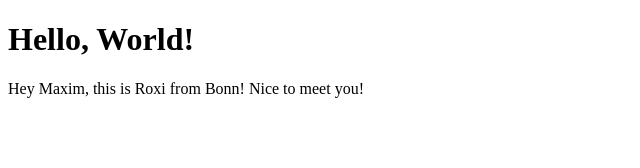
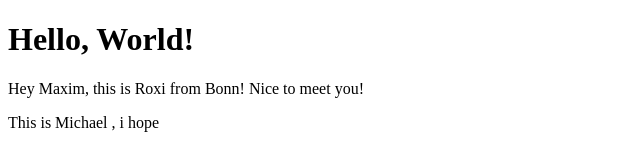
Before and after one commit to FirstInLineMaxim/Maxim-Moltchanov-project, a plain HTML site: page Index.html in a window 1280 px wide. Shown: the whole page, without its empty margins (0-640 px from the left). Drawn offline with Linux system fonts and the light colour scheme.

Commit message:
michaels message

```diff
--- a/Index.html
+++ b/Index.html
@@ -10,5 +10,6 @@
     <h1>Hello, World!</h1>
 
     <p>Hey Maxim, this is Roxi from Bonn! Nice to meet you!</p>
+    <p> This is Michael , i hope</p>
 </body>
 </html>
```
